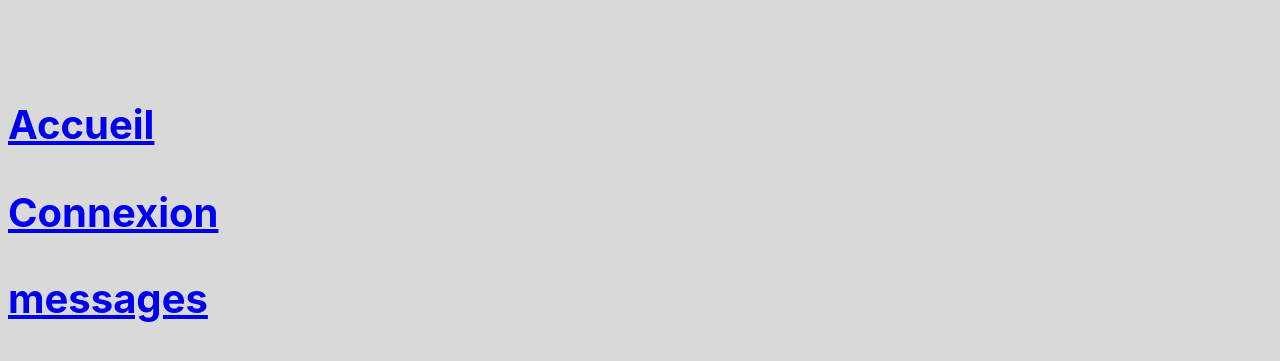
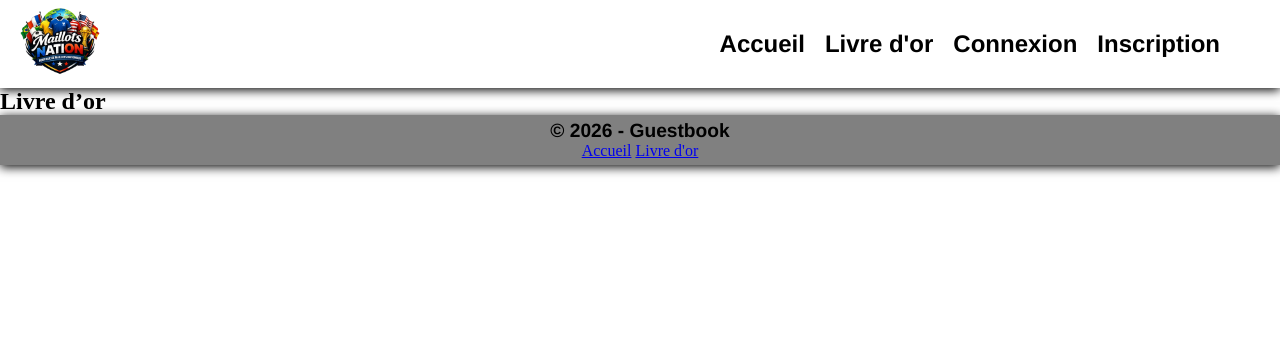
Before and after one commit to rayanebenoudia/my-guestbook, a PHP site: page /guestbook1.php in a window 1280 px wide; the page is wider, and only the part inside the window is pictured. Shown: the top 361 px of that part. Run offline with PHP 8.4, Linux system fonts and the light colour scheme.

Commit message:
ajout css index

```diff
--- /dev/null
+++ b/config/database.php
@@ -0,0 +1,4 @@
+<?php
+$conn = mysqli_connect("localhost", "root", "", "guestbook");
+
+?>
--- /dev/null
+++ b/css/style.css
@@ -0,0 +1,128 @@
+:root{
+    --primary-color: #fff;
+    --secondary-color: darkgrey;
+    --police: 'Franklin Gothic Medium', 'Arial Narrow', Arial, sans-serif;
+
+}
+
+
+
+* {
+    margin: 0;
+    padding: 0;
+    box-sizing: border-box;
+}
+
+body {
+    background-color: var(--primary-color);
+}
+
+header.logo_guestbook {
+    display: flex;
+    justify-content: space-between;
+    align-items: center;
+    gap: 30px;
+    padding: 2px 20px;
+
+    position: sticky;
+    top: 0;
+    z-index: 1000;
+    background-color: var(--primary-color);
+    backdrop-filter: blur(6px);
+    box-shadow: 0 2px 10px black;
+
+}
+
+header.logo_guestbook img {
+    height: 80px;
+}
+
+nav.menu ul {
+    display: flex;
+    list-style: none;
+    font-family: var(--police);
+    gap: 20px;
+    font-size: 1.5rem;
+    margin-right: 40px;
+    padding: 0;
+}
+
+nav.menu a {
+    text-decoration: none;
+    color: black;
+    font-weight: bold;
+    transition: color 0.3s;
+}
+
+nav.menu a:hover {
+    color: blue;
+    text-decoration: underline;
+}
+
+.image-fond{
+    position: relative;
+    width: 100%;
+    height: 100vh;
+    overflow: hidden;
+    display: flex;
+    align-items: center;
+}
+
+.image-fond img{
+    position: absolute;
+    width: 100%;
+    height: 100%;
+    object-fit: cover;
+    filter: brightness(60%);
+}
+
+.contenue{
+    position: relative;
+    max-width: 600px;
+    margin-left: 40px;
+    color: var(--primary-color);
+    padding: 20px;
+}
+
+.contenue h1{
+    font-size: 2.8rem;
+    margin-bottom: 15px;
+}
+
+.contenue p{
+    font-size: 1rem;
+    line-height: 1.6;
+}
+
+.btn{
+    display: inline-block;
+    margin-top: 25px;
+    padding: 12px 30px;
+    background: #2b2b2b;
+    color: var(--primary-color);
+    text-decoration: none;
+    font-weight: bold;
+    border-radius: 3px;
+    transition: 0.3s;
+}
+
+.btn:hover{
+    background: #000;
+}
+
+footer{
+    position: relative;
+    text-align: center;
+    gap: 30px;
+    padding: 5px 20px;
+
+    background-color:grey;
+    backdrop-filter: blur(6px);
+    box-shadow: 0 2px 10px black;
+}
+
+footer p{
+    font-family: var(--police);
+    font-size: larger;
+    font-weight: bold;
+}
--- a/guestbook1.php
+++ b/guestbook1.php
@@ -1,25 +1,9 @@
-<!DOCTYPE html>
-<htlml lang = fr>
-<head>
-    <title>guestbook</title>
-    <meta charset="UTF-8">
-    <link rel="stylesheet" href="style.css">
-</head>
-<body>
+<?php
+require_once 'includes/header.php';
+?>
 
-</body>
-<div class= "logo" >
+<h2>Livre d’or</h2>
 
-</div>
-
-<div class= "accueil" >
-<a href = "guestbook1.php"> Accueil </a>
-</div>
-
-<div class= "connexion" >
-<a href = "connexion.php"> Connexion </a>
-</div>
-
-<div class= "messages" >
-<a href = "messages.php"> messages </a>
-</div>
+<?php
+require_once 'includes/footer.php';
+?>
--- /dev/null
+++ b/includes/footer.php
@@ -0,0 +1,11 @@
+</main>
+<footer>
+    <p>&copy; 2026 - Guestbook</p>
+    <div class="liens">
+        <a href="./index.php">Accueil</a>
+        <a href="./guestbook.php">Livre d'or</a>
+
+    </div>
+</footer>
+</body>
+</html>
--- /dev/null
+++ b/includes/header.php
@@ -0,0 +1,36 @@
+<?php
+session_start();
+?>
+<!DOCTYPE html>
+<html lang="fr">
+<head>
+    <meta charset="UTF-8">
+    <title>Accueil</title>
+    <link rel="stylesheet" href="css/style.css">
+</head>
+<body>
+
+<header class="logo_guestbook">
+    <div>
+        <img src="images/logo-nations-removebg-preview.png" alt="logo_guestbook">
+    </div>
+    <nav class="menu">
+    <ul>
+        <li><a href="/index.php">Accueil</a></li>
+        <li><a href="/guestbook.php">Livre d'or</a></li>
+
+        <?php
+        if (isset($_SESSION['user_id'])) {
+            echo '<li><a href="/profil.php">Profil</a></li>';
+            echo '<li><a href="/logout.php">Déconnexion</a></li>';
+        } else {
+            echo '<li><a href="/connexion.php">Connexion</a></li>';
+            echo '<li><a href="/inscription.php">Inscription</a></li>';
+        }
+        ?>
+    </ul>
+    </nav>
+</header>
+
+</body>
+</html>
```
Also changed, not shown: index.php (added, +52 -0 lines), profil.php (+9 -0 lines), images/15-plus-beaux-maillot-foot-saison-2021-2022.jpg (added), images/logo-nations-removebg-preview.png (added), images/logo-nations.webp (added), images/maillot 2.png (added), images/wmremove-transformed.webp (added), logout.php (added), message.php (added).
